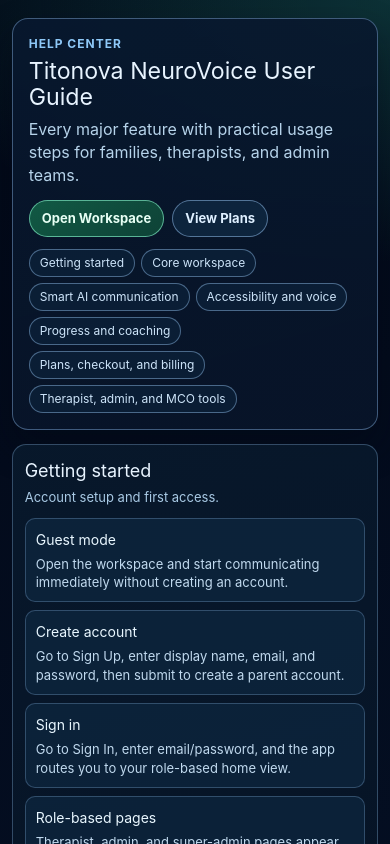
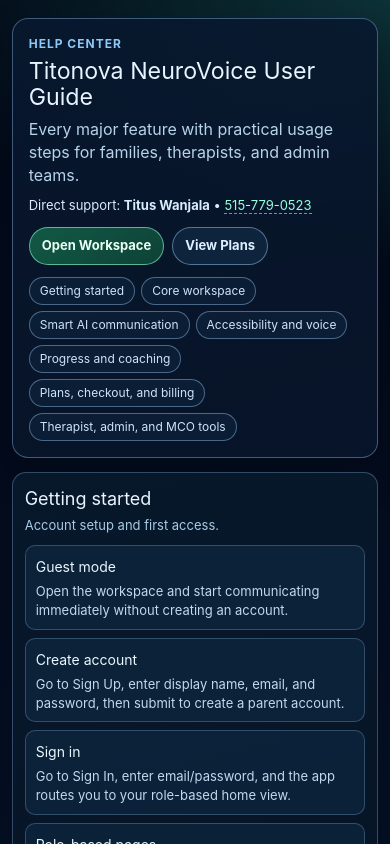
Before and after one commit to TWANJALA/Titonova-Neurovoice, a React (Vite) app: page /help in a window 390 px wide. Shown: the top 844 px of the page. Built offline with nearby package versions, Linux system fonts and the light colour scheme; no server answers.

Commit message:
chore(contact): add Titus Wanjala support phone to help and pricing

```diff
--- a/src/pages/HelpPage.jsx
+++ b/src/pages/HelpPage.jsx
@@ -207,6 +207,12 @@ export default function HelpPage() {
           <p style={subtitleStyle}>
             Every major feature with practical usage steps for families, therapists, and admin teams.
           </p>
+          <p style={supportLineStyle}>
+            Direct support: <strong>Titus Wanjala</strong> •{" "}
+            <a href="tel:+15157790523" style={supportLinkStyle}>
+              515-779-0523
+            </a>
+          </p>
           <div style={actionRowStyle}>
             <Link to="/app" style={primaryLinkStyle}>
               Open Workspace
@@ -287,6 +293,18 @@ const subtitleStyle = {
   margin: 0,
   color: "#b6d3ea",
   lineHeight: 1.45,
+};
+
+const supportLineStyle = {
+  margin: "8px 0 0",
+  color: "#d9ecfc",
+  fontSize: 13,
+};
+
+const supportLinkStyle = {
+  color: "#97ffdb",
+  textDecoration: "none",
+  borderBottom: "1px dashed rgba(151, 255, 219, 0.6)",
 };
 
 const actionRowStyle = {
--- a/src/pages/PricingPage.jsx
+++ b/src/pages/PricingPage.jsx
@@ -307,6 +307,12 @@ export default function PricingPage() {
             Contact Sales
           </a>
         </div>
+        <p style={resolvedMetaStyle}>
+          Direct contact: <strong>Titus Wanjala</strong> •{" "}
+          <a href="tel:+15157790523" style={phoneLinkStyle}>
+            515-779-0523
+          </a>
+        </p>
         <div style={resolvedIntervalToggleStyle}>
           <button
             type="button"
@@ -515,6 +521,12 @@ const metaStyle = {
   marginBottom: 0,
   color: "#9cbcdf",
   fontSize: 14,
+};
+
+const phoneLinkStyle = {
+  color: "#9dffd8",
+  textDecoration: "none",
+  borderBottom: "1px dashed rgba(157, 255, 216, 0.62)",
 };
 
 const warningStyle = {
```
